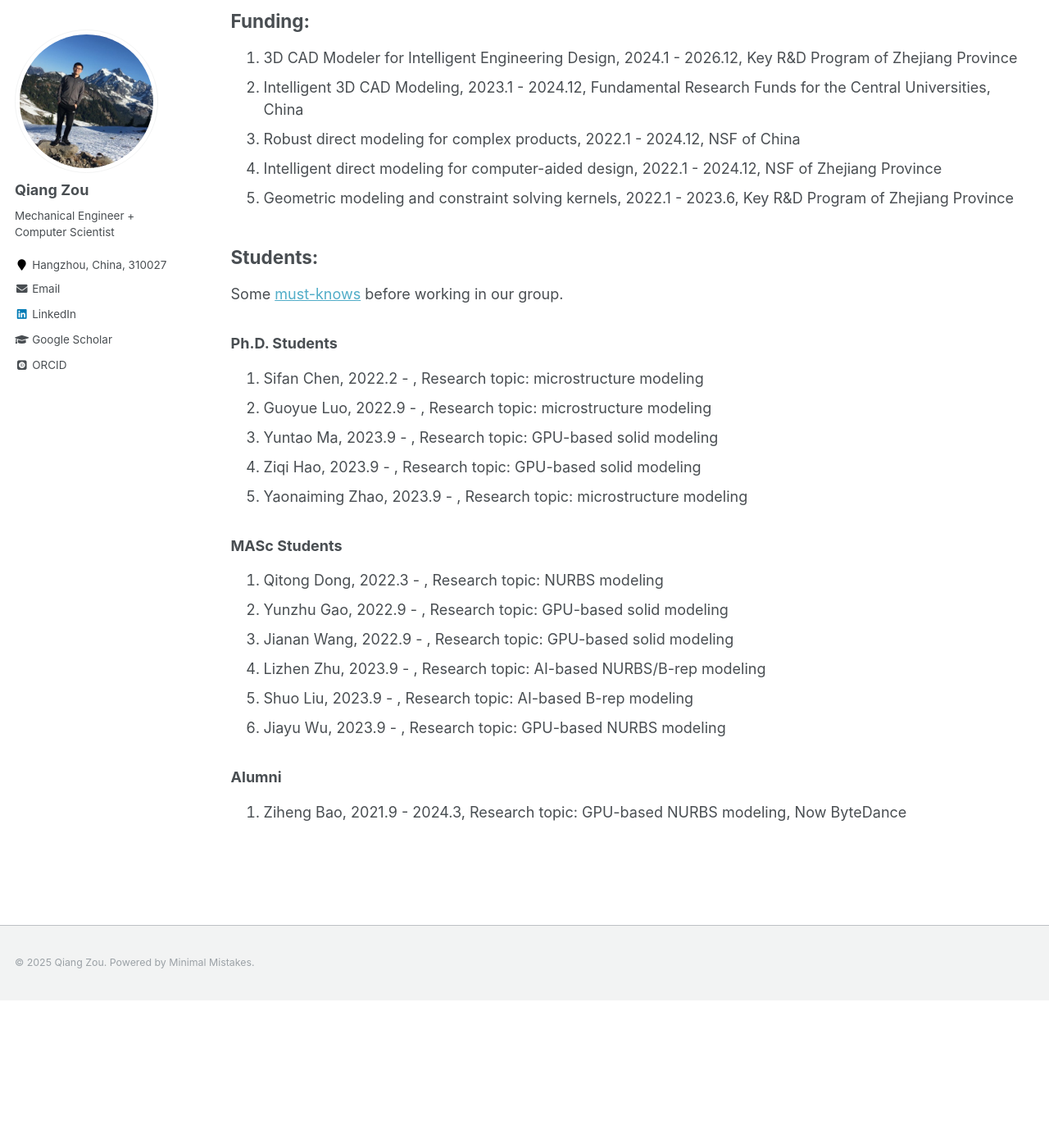
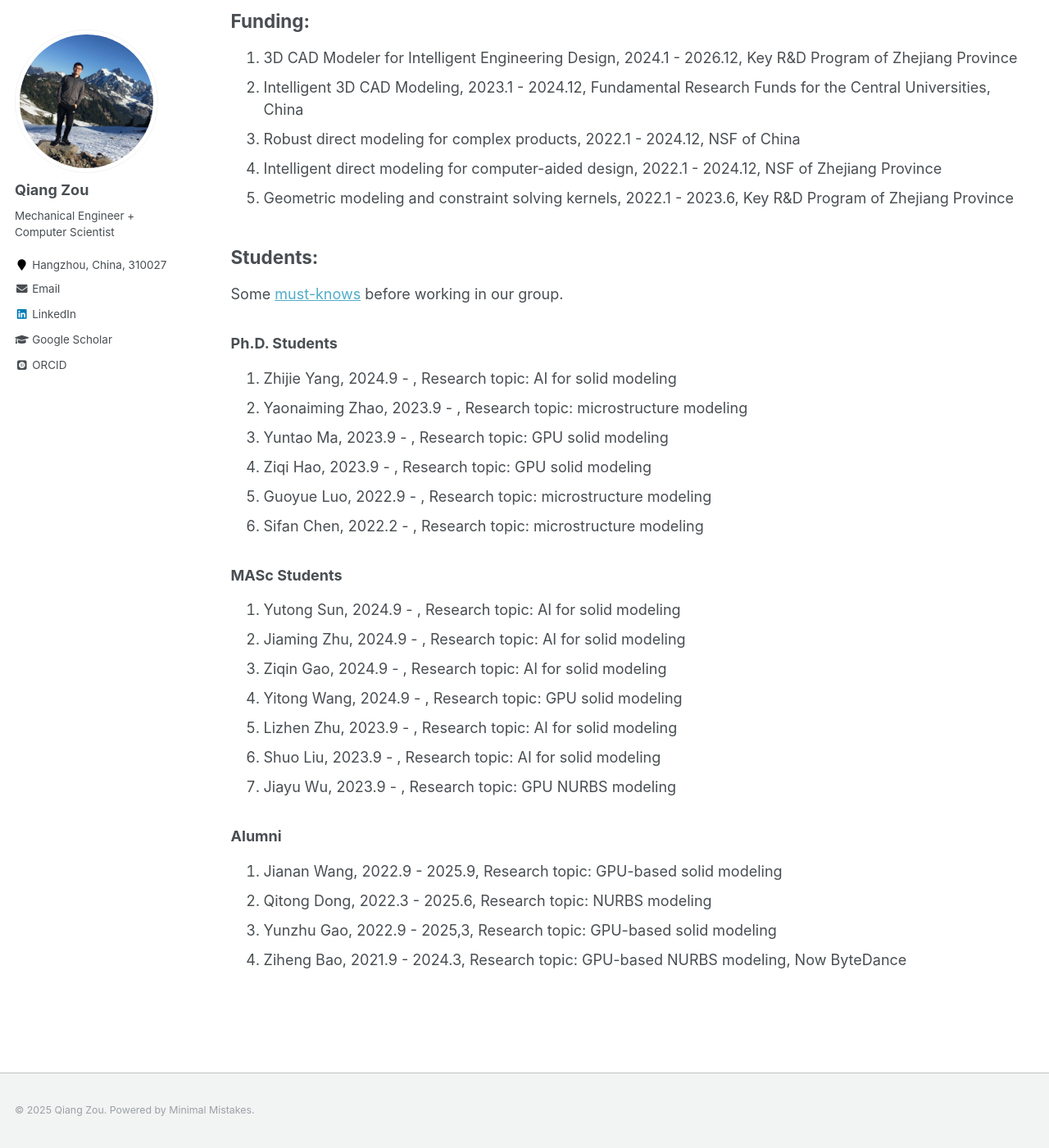
Before and after one commit to Qiang-Zou/Qiang-Zou.github.io, a Jekyll site: the page built from _pages/group.md, in a window 1280 px wide and 1400 px high, scrolled down 613 px. Shown: the whole window at 82% size. Built offline with Jekyll 4.4.1, drawn with Linux system fonts in a browser that asks for light colours; some web fonts are replaced; before the commit the page ends 1833 px from its top, so only the background shows below that.

Commit message:
Update group.md

```diff
--- a/_pages/group.md
+++ b/_pages/group.md
@@ -37,22 +37,26 @@ In the short term, we are working on the following "concept-shape-process" probl
 Some [must-knows](must_knows.md) before working in our group.
 
 ### Ph.D. Students
+1. Zhijie Yang, 2024.9 - , Research topic: AI for solid modeling
+1. Yaonaiming Zhao, 2023.9 - , Research topic: microstructure modeling
+1. Yuntao Ma, 2023.9 - , Research topic: GPU solid modeling
+1. Ziqi Hao, 2023.9 - , Research topic: GPU solid modeling
+1. Guoyue Luo, 2022.9 - , Research topic: microstructure modeling
 1. Sifan Chen, 2022.2 - , Research topic: microstructure modeling
-1. Guoyue Luo, 2022.9 - , Research topic: microstructure modeling
-1. Yuntao Ma, 2023.9 - , Research topic: GPU-based solid modeling
-1. Ziqi Hao, 2023.9 - , Research topic: GPU-based solid modeling
-1. Yaonaiming Zhao, 2023.9 - , Research topic: microstructure modeling
 
 ### MASc Students
-1. Qitong Dong, 2022.3 - , Research topic: NURBS modeling
-1. Yunzhu Gao, 2022.9 - , Research topic: GPU-based solid modeling
-1. Jianan Wang, 2022.9 - , Research topic: GPU-based solid modeling
-1. Lizhen Zhu, 2023.9 - , Research topic: AI-based NURBS/B-rep modeling
-1. Shuo Liu, 2023.9 - , Research topic: AI-based B-rep modeling
-1. Jiayu Wu, 2023.9 - , Research topic: GPU-based NURBS modeling
-
+1. Yutong Sun, 2024.9 - , Research topic: AI for solid modeling
+1. Jiaming Zhu, 2024.9 - , Research topic: AI for solid modeling
+1. Ziqin Gao, 2024.9 - , Research topic: AI for solid modeling
+1. Yitong Wang, 2024.9 - , Research topic: GPU solid modeling
+1. Lizhen Zhu, 2023.9 - , Research topic: AI for solid modeling
+1. Shuo Liu, 2023.9 - , Research topic: AI for solid modeling
+1. Jiayu Wu, 2023.9 - , Research topic: GPU NURBS modeling
 
 ### Alumni
+1. Jianan Wang, 2022.9 - 2025.9, Research topic: GPU-based solid modeling
+1. Qitong Dong, 2022.3 - 2025.6, Research topic: NURBS modeling
+1. Yunzhu Gao, 2022.9 - 2025,3, Research topic: GPU-based solid modeling
 1. Ziheng Bao, 2021.9 - 2024.3, Research topic: GPU-based NURBS modeling, Now ByteDance
 
 
```
